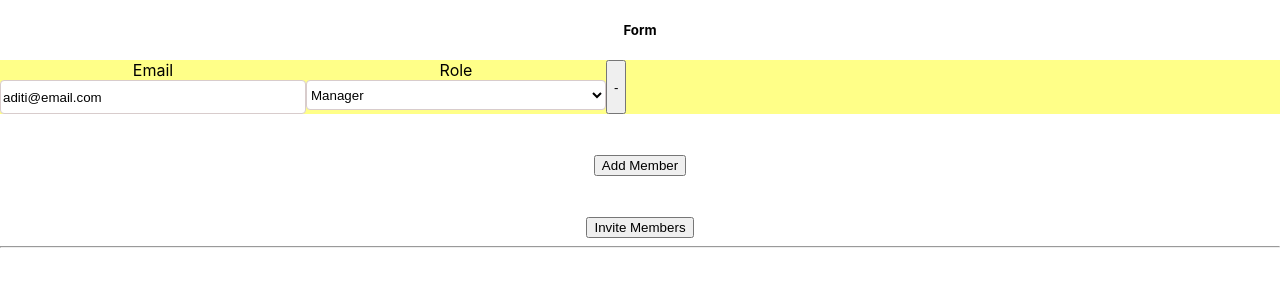
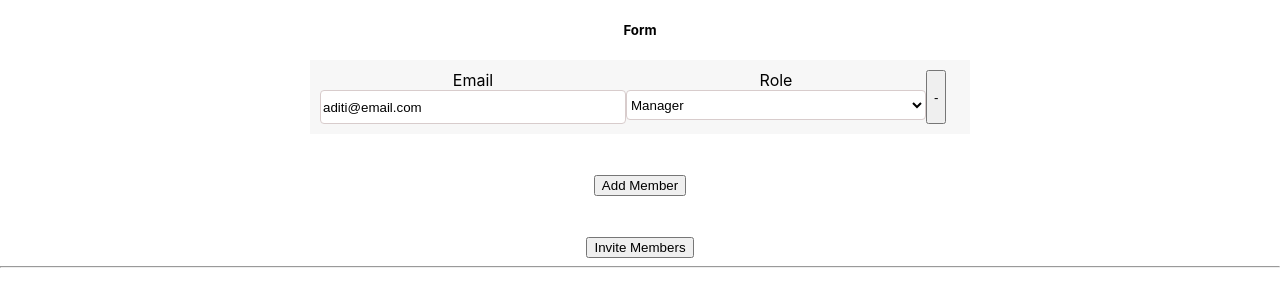
Before and after one commit to aditiacharya01/form-validation, a React (Create React App) app: page / in a window 1280 px wide. Shown: the top 306 px of the page. Built offline with nearby package versions, Linux system fonts and the light colour scheme.

Commit message:
updated the designs of the form

```diff
--- a/src/templates/Form.tsx
+++ b/src/templates/Form.tsx
@@ -10,8 +10,14 @@ import { useAppDispatch } from "../hooks/user.hooks";
 import { inviteUsers } from "../store/user-actions";
 import styled from "styled-components";
 
+const StyledWrapper = styled.div`
+  margin: auto;
+  width: 50%;
+  background: #f7f7f7;
+  padding: 10px;
+`;
+
 const StyledContainer = styled.div`
-  background-color: #ff8;
   display: flex;
 `;
 
@@ -59,6 +65,7 @@ const MemberForm: FC = () => {
                     {users && users.length > 0
                       ? users.map((user: any, index: number) => (
                           <div key={index}>
+                            <StyledWrapper>
                               <StyledContainer>
                                 <Field
                                   placeholder="user email"
@@ -86,6 +93,7 @@ const MemberForm: FC = () => {
                                   -
                                 </button>
                               </StyledContainer>
+                            </StyledWrapper>
                             <br />
                             <br />
                           </div>
```
Lines whose indentation alone changed are shown as unchanged.
